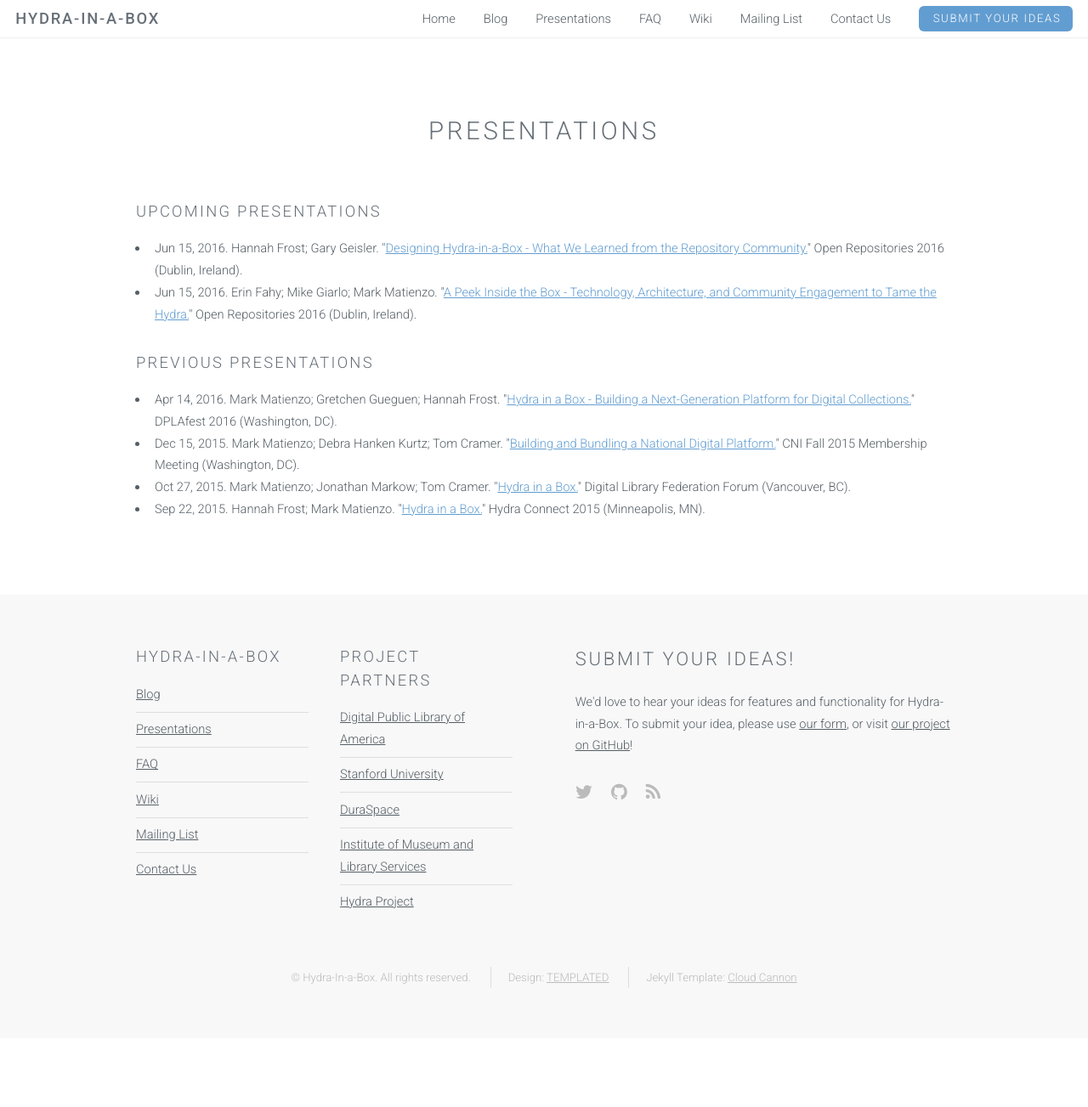
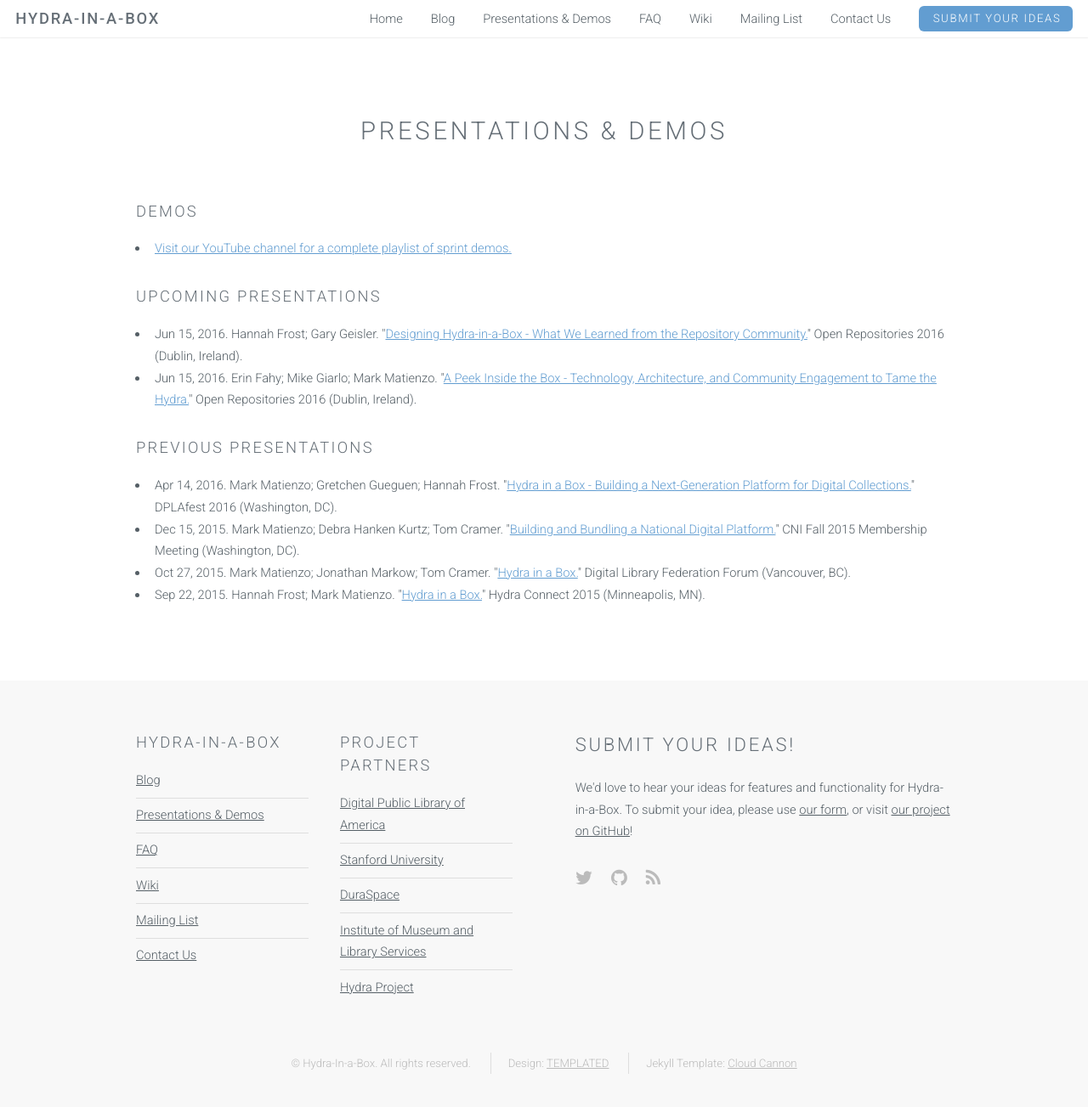
Before and after one commit to samvera-labs/hyku.github.io, a Jekyll site: the page built from presentations.html, in a window 1280 px wide and 1323 px high. Shown: the top 1303 px of the window at 85% size. Built offline with Jekyll 4.4.1, drawn with Linux system fonts in a browser that asks for light colours.

Commit message:
updated some text and added link to demos

```diff
--- /dev/null
+++ b/_data/demos.yaml
@@ -0,0 +1,2 @@
+- title: Visit our YouTube channel for a complete playlist of sprint demos
+  url:  https://www.youtube.com/channel/UC1eopKtm-k_f93RTfzHSvMQ
--- a/_data/navigation.yml
+++ b/_data/navigation.yml
@@ -1,14 +1,14 @@
 - title: Blog
   url: blog.html
 
-- title: Presentations
+- title: Presentations & Demos
   url: presentations.html
 
 - title: FAQ
   url: faq.html
 
 - title: Wiki
-  url: https://wiki.duraspace.org/display/hydra/Hydra+in+a+Box
+  url: https://wiki.duraspace.org/display/hydra/Hydra-in-a-Box
   external: true
 
 - title: Mailing List
--- a/index.html
+++ b/index.html
@@ -13,7 +13,7 @@ layout: landing-page
 							<section>
 								<p>The <a href="http://dp.la/">Digital Public Library of America</a> (DPLA), <a href="https://www.stanford.edu/">Stanford University</a> and <a href="http://www.duraspace.org/">DuraSpace</a> are partnering to extend the existing <a href="http://projecthydra.org/">Hydra project</a> codebase and its vibrant and growing community to build, bundle, and promote a feature-rich, robust, flexible digital repository that is easy to install, configure, and maintain.</p>
 								<p>This next-generation repository solution -- "Hydra-in-a-Box" -- will work for institutions large and small, incorporating the capabilities and affordances to support networked resources and services in a shared, sustainable, national platform. The overall intent is to develop a digital collections platform that is not just "on the web," but "of the web."</p>
-								<p>With funding from the <a href="http://www.imls.gov/">Institute of Museum and Library Services</a>, the 30-month collaborative project <a href="http://dp.la/info/2015/04/15/far-reaching-hydra-in-a-box-joint-initiative-funded-by-imls/">launched in May 2015</a> and is currently in the Product Design phase.</p>
+								<p>With funding from the <a href="http://www.imls.gov/">Institute of Museum and Library Services</a>, the 30-month collaborative project <a href="http://dp.la/info/2015/04/15/far-reaching-hydra-in-a-box-joint-initiative-funded-by-imls/">kicked off in May 2015</a>; product design and software development are now underway.</p>
 							</section>
 						</div>
 				</div>
--- a/presentations.html
+++ b/presentations.html
@@ -1,8 +1,14 @@
 ---
 layout: page
-title: Presentations
+title: Presentations & Demos
 ---
 
+<h3>Demos</h3>
+<ul>
+    {% for demo in site.data.demos %}
+    <li>{% if demo.url %}<a href="{{ demo.url }}">{% endif %}{{ demo.title }}.{% if demo.url %}</a>{% endif %}</li>
+    {% endfor %}
+</ul>
 <h3>Upcoming Presentations</h3>
 <ul>
     {% for presentation in site.data.upcoming_presentations %}
```
